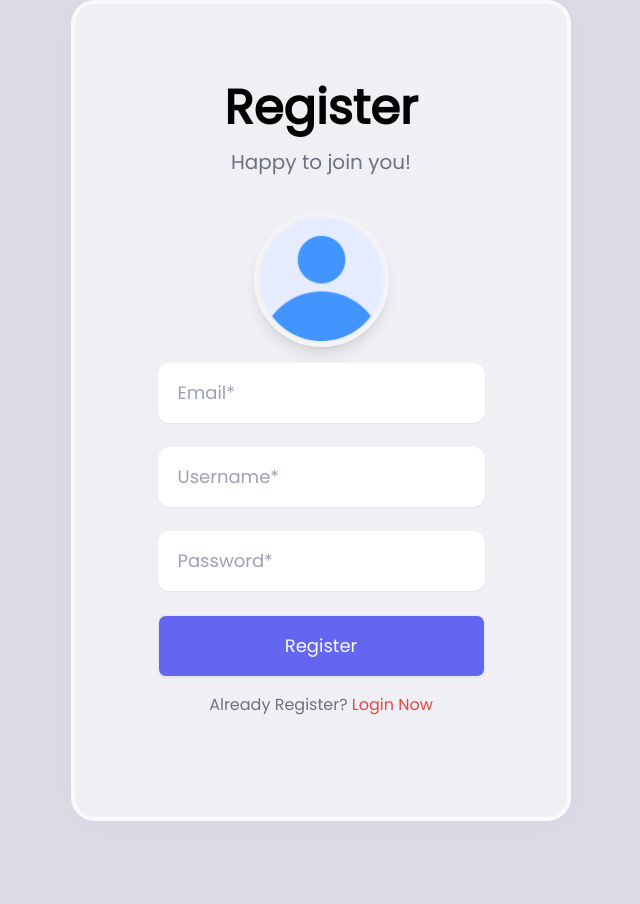
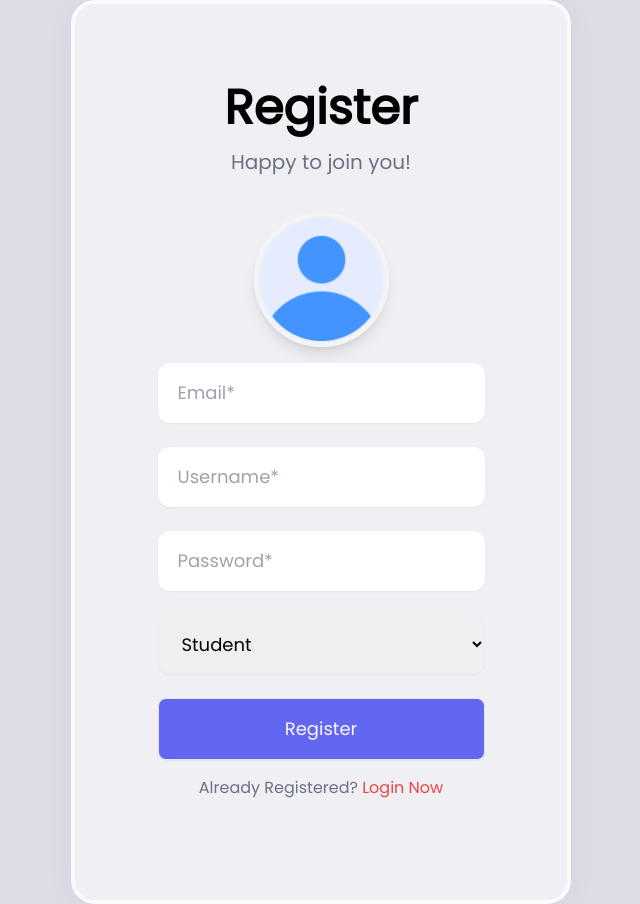
Before and after one commit to bhishman-desai/mern-user-profile-management, a React (Create React App) app in the folder client/: page /register in a window 1280 px wide. Shown: the whole page, without its empty margins (319-959 px from the left). Before the commit the page ends 821 px from the top, so only its background shows below. Built offline with nearby package versions, Linux system fonts and the light colour scheme; no server answers.

Commit message:
feat: adding the role selection and role based validation on frontend

```diff
--- a/client/src/components/Register.js
+++ b/client/src/components/Register.js
@@ -17,17 +17,28 @@ export default function Register() {
       email: "",
       username: "",
       password: "",
+      role: "Student",
     },
     validate: registerValidation,
     validateOnBlur: false,
     validateOnChange: false,
     onSubmit: async (values) => {
+      /* Set role based on dropdown selection */
+      if (values.role === "Recruiter") {
+        values = { ...values, roles: { Recruiter: 1984 } };
+      } else if (values.role === "Admin") {
+        values = { ...values, roles: { Admin: 5150 } };
+      } else {
+        values = { ...values, roles: { Student: 2001 } };
+      }
+
       values = await Object.assign(values, { profile: file || "" });
+
       let registerPromise = registerUser(values);
 
       await toast.promise(registerPromise, {
         loading: "Creating...",
-        success: <b>Register Successfully!</b>,
+        success: <b>Registered Successfully!</b>,
         error: (err) => <b>{err.error.response?.data?.error}</b>,
       });
 
@@ -96,6 +107,14 @@ export default function Register() {
                 type="password"
                 placeholder="Password*"
               />
+              <select
+                {...formik.getFieldProps("role")}
+                className={styles.textbox}
+              >
+                <option value="Student">Student</option>
+                <option value="Recruiter">Recruiter</option>
+                <option value="Admin">Admin</option>
+              </select>
               <button className={styles.btn} type="submit">
                 Register
               </button>
@@ -103,7 +122,7 @@ export default function Register() {
 
             <div className="text-center py-4">
               <span className="text-gray-500">
-                Already Register?{" "}
+                Already Registered?{" "}
                 <Link className="text-red-500" to="/">
                   Login Now
                 </Link>
--- a/client/src/components/Username.js
+++ b/client/src/components/Username.js
@@ -15,11 +15,13 @@ export default function Username() {
   const formik = useFormik({
     initialValues: {
       username: "",
+      role: "Student",
     },
     validate: usernameValidate,
     validateOnBlur: false,
     validateOnChange: false,
     onSubmit: async (values) => {
+      /* Handle different roles here if needed */
       setUsername(values.username);
       navigate("/password");
     },
@@ -53,6 +55,14 @@ export default function Username() {
                 type="text"
                 placeholder="Username"
               />
+              <select
+                {...formik.getFieldProps("role")}
+                className={styles.textbox}
+              >
+                <option value="Student">Student</option>
+                <option value="Recruiter">Recruiter</option>
+                <option value="Admin">Admin</option>
+              </select>
               <button className={styles.btn} type="submit">
                 Let's Go
               </button>
--- a/client/src/helper/validate.js
+++ b/client/src/helper/validate.js
@@ -1,5 +1,5 @@
 import toast from "react-hot-toast";
-import {authenticate} from "./helper";
+import { authenticate, getUser } from "./helper";
 
 /* Validate login page username */
 export async function usernameValidate(values) {
@@ -8,8 +8,14 @@ export async function usernameValidate(values) {
   if (values.username) {
     const { status } = await authenticate(values.username);
 
-    if(status !== 200){
-      errors.exist = toast.error('User does not exist!')
+    if (status !== 200) {
+      errors.exist = toast.error("User does not exist!");
+    } else {
+      const { data } = await getUser({ username: values.username });
+      /* If the selected Role does not match, then throw error */
+      if(!Object.keys(data.roles).includes(values.role)){
+        errors.exist = toast.error("Incorrect Role Selection!");
+      }
     }
   }
 
```
